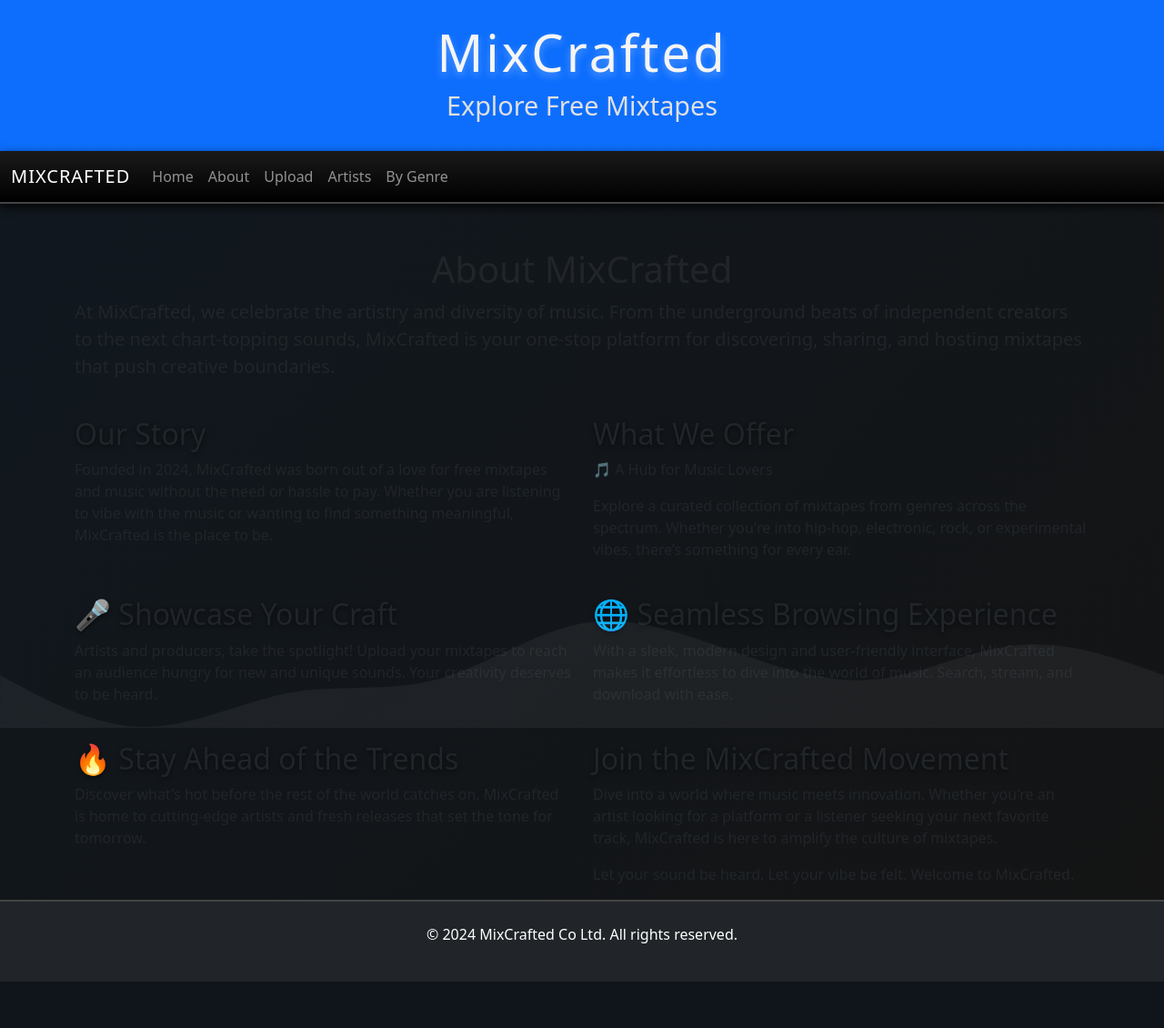
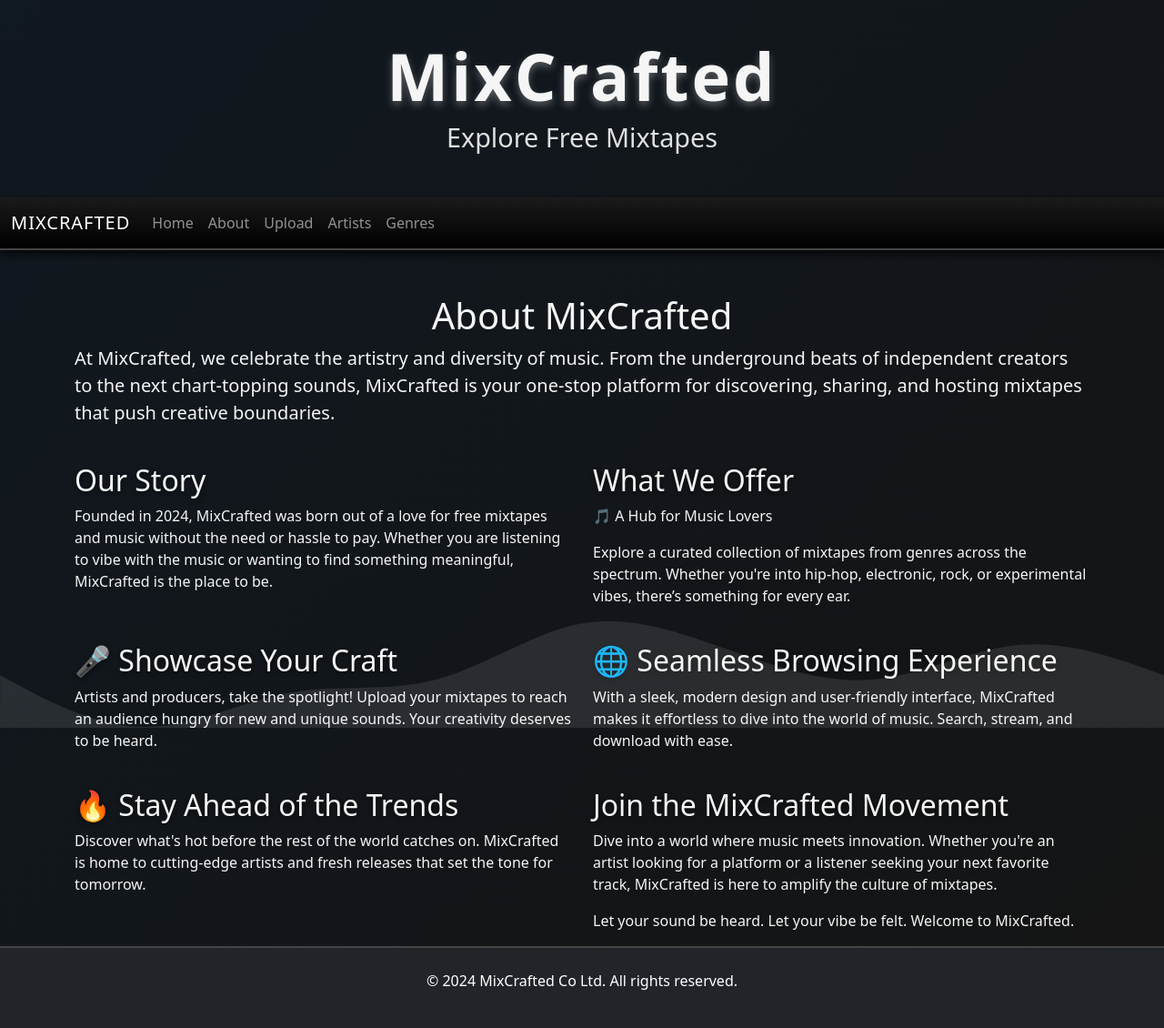
Before and after one commit to Joshkaki00/Bootstrap-Sprint-v2, a Flask app: page /about in a window 1280 px wide. Shown: the whole page at 91% size. Before the commit the page ends 1079 px from the top, so only its background shows below. Run offline with Flask 3, Linux system fonts and the light colour scheme; some libraries are stand-ins or nearby versions.

Commit message:
changed text color

```diff
--- a/templates/about.html
+++ b/templates/about.html
@@ -13,28 +13,33 @@
         <path fill="#fff" fill-opacity="0.1" d="M0,160L30,176C60,192,120,224,180,224C240,224,300,192,360,181.3C420,171,480,181,540,165.3C600,149,660,107,720,96C780,85,840,107,900,128C960,149,1020,171,1080,165.3C1140,160,1200,128,1260,122.7C1320,117,1380,139,1410,149.3L1440,160L1440,320L1410,320C1380,320,1320,320,1260,320C1200,320,1140,320,1080,320C1020,320,960,320,900,320C840,320,780,320,720,320C660,320,600,320,540,320C480,320,420,320,360,320C300,320,240,320,180,320C120,320,60,320,30,320L0,320Z"></path>
     </svg>
 </div>
-<header class="bg-primary text-white p-4">
-    <h1 class="display-4">MixCrafted</h1>
+<div class="waveform-svg">
+        <svg xmlns="http://www.w3.org/2000/svg" viewBox="0 0 1440 320">
+            <path fill="#fff" fill-opacity="0.1" d="M0,160L30,176C60,192,120,224,180,224C240,224,300,192,360,181.3C420,171,480,181,540,165.3C600,149,660,107,720,96C780,85,840,107,900,128C960,149,1020,171,1080,165.3C1140,160,1200,128,1260,122.7C1320,117,1380,139,1410,149.3L1440,160L1440,320L1410,320C1380,320,1320,320,1260,320C1200,320,1140,320,1080,320C1020,320,960,320,900,320C840,320,780,320,720,320C660,320,600,320,540,320C480,320,420,320,360,320C300,320,240,320,180,320C120,320,60,320,30,320L0,320Z"></path>
+        </svg>
+    </div>
+    <header>
+        <h1>MixCrafted</h1>
         <h3>Explore Free Mixtapes</h3>
     </header>
     <nav class="navbar navbar-expand-lg navbar-dark bg-primary">
         <div class="container-fluid">
-        <a class="navbar-brand" href="/">MixCrafted</a>
-        <button class="navbar-toggler" type="button" data-bs-toggle="collapse" data-bs-target="#navbarNav" aria-controls="navbarNav" aria-expanded="false" aria-label="Toggle navigation">
+            <a class="navbar-brand" href="#">MixCrafted</a>
+            <button class="navbar-toggler" type="button" data-bs-toggle="collapse" data-bs-target="#navbarNav">
                 <span class="navbar-toggler-icon"></span>
             </button>
             <div class="collapse navbar-collapse" id="navbarNav">
                 <ul class="navbar-nav">
                     <li class="nav-item"><a class="nav-link" href="/">Home</a></li>
-                <li class="nav-item"><a class="nav-link" href="#">About</a></li>
+                    <li class="nav-item"><a class="nav-link" href="/about">About</a></li>
                     <li class="nav-item"><a class="nav-link" href="/upload">Upload</a></li>
-                <li class="nav-item"><a class="nav-link" href="#">Artists</a></li>
-                <li class="nav-item"><a class="nav-link" href="#">By Genre</a></li>
+                    <li class="nav-item"><a class="nav-link" href="/artists">Artists</a></li>
+                    <li class="nav-item"><a class="nav-link" href="/genres">Genres</a></li>
                 </ul>
             </div>
         </div>
     </nav>
-<div class="container mt-5">
+<div class="container mt-5" style="color: #f5f5f5;">
     <div class="row">
         <div class="col-md-12">
             <h1 class="text-center">About MixCrafted</h1>
```
Also changed, not shown: templates/upload.html (+12 -7 lines). Lines whose indentation alone changed are shown as unchanged.
